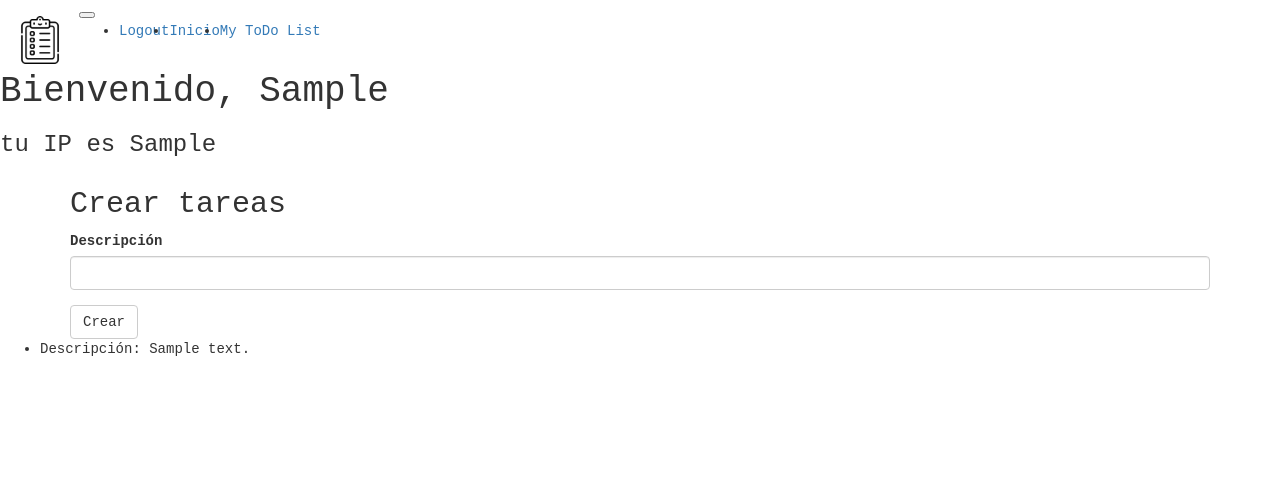
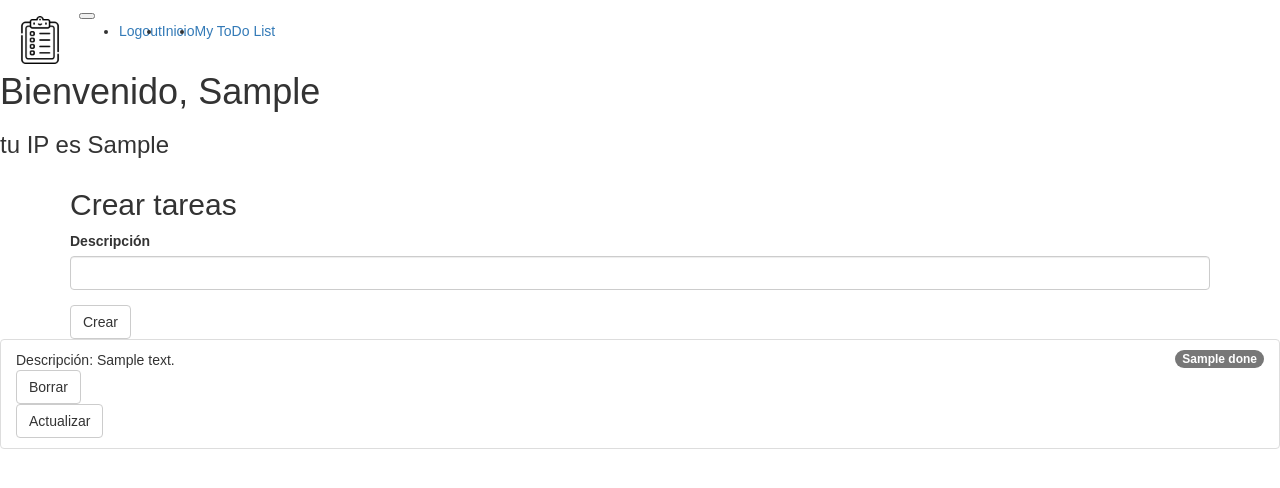
Before and after one commit to julianf-dev/TODO-Flask, a Flask app: template app/templates/hello.html in a window 1280 px wide. Shown: the top 488 px of the page. Run offline with Flask 2, Linux system fonts and the light colour scheme; a user stored in the database is signed in; the template is opened without the code that fills it: values that come from a table or form of the project are taken from there, most other values are stand-ins (such as "Sample title", 1, 10 or a date in 2020); some libraries are stand-ins or nearby versions.

Commit message:
Creando el update en estado bool

```diff
--- a/app/firestore_service.py
+++ b/app/firestore_service.py
@@ -34,4 +34,21 @@ def put_todo(userd_id , description):
     #COn esto llamaos la bd
     todos_collection_ref = db.collection('users').document(userd_id).collection('todos')
     #y ahora agregamos al documento de la coleccion 'todos'
-    todos_collection_ref.add({'description':description})
+    todos_collection_ref.add({'description':description, 'done':False})
+    #El done nos ayuara a saber cuando la tearea este lista o no
+
+#vamos a referencias
+
+def delete_todo(user_id, todo_id):
+    todo_ref = _get_todo_ref(user_id, todo_id)
+    todo_ref.delete()
+
+def update_todo(user_id, todo_id, done):
+    #transformamos la variable a booleana para que cambia cuando llegue al DB
+    todo_done = not bool(done)
+    todo_ref = _get_todo_ref(user_id, todo_id)
+    #Actualizamos que no es un done
+    todo_ref.update({'done': todo_done})
+
+def _get_todo_ref(user_id, todo_id):
+    return db.document('users/{}/todos/{}'.format(user_id, todo_id))
--- a/app/forms.py
+++ b/app/forms.py
@@ -1,3 +1,4 @@
+from flask.app import Flask
 from flask_wtf import FlaskForm
 from wtforms.fields import StringField, PasswordField
 from wtforms.fields.simple import SubmitField
@@ -18,3 +19,10 @@ class TodoForm(FlaskForm):
     #Plantilla de los FlaskForm
     description = StringField('Descripción',validators=[DataRequired()])
     submit = SubmitField('Crear')
+
+#Aqui hacemos el botón para borrar y esta forma la enviaremos a los diferentes parametros
+class DeleteTodoForm(FlaskForm):
+    submit = SubmitField('Borrar')
+
+class UpdateTodoForm(FlaskForm):
+    submit  = SubmitField('Actualizar')
--- a/app/static/css/main.css
+++ b/app/static/css/main.css
@@ -1,5 +1,5 @@
 html * {
-    font-family:  'Courier New', Courier, monospace;
+    font-family:  Arial, Helvetica, sans-serif;
 }
 
 img{
--- a/app/templates/hello.html
+++ b/app/templates/hello.html
@@ -29,11 +29,11 @@
         <!--renderiamos-->
         {{ wtf.quick_form(todo_form)}}
     </div>
-    <ul>
-        {% for todo in todos%}
-        <!-- La sintaxis par avariables es doble llave aqui aplicamos la macro previamente utilizada-->
-        <!-- Renderiar una macro-->
-            {{ macros.render_todo(todo) }}
+    <ul class="list-group">
+        {% for todo in todos %}
+                <!-- La sintaxis para variables es doble llave aqui aplicamos la macro previamente utilizada-->
+                <!-- Renderiar una macro enviando el todo y los delete-->
+            {{ macros.render_todo(todo, delete_form, update_form) }}
         {% endfor %}
     </ul>
 {% endblock  %}
--- a/app/templates/macros.html
+++ b/app/templates/macros.html
@@ -1,5 +1,13 @@
-<!-- Después dele macro va el nombre y el parametro-->
-{% macro render_todo(todo) %}
-    <!-- Como viene como SnapShot debemos convertirlo a un diciconario-->
-    <li>Descripción: {{ todo.to_dict().description }} </li>
+{% import 'bootstrap/wtf.html' as wtf %}
+
+{% macro render_todo(todo, delete_form, update_form) %}
+        <!-- Después dele macro va el nombre y el parametro-->
+        <!-- Como viene como SnapShot debemos convertirlo a un -->
+        <!--Vamos a renderenciar el False del delete-->
+        <li class="list-group-item d-flex justify-content-between align-items-center">
+            Descripción: {{ todo.to_dict().description }}
+            <span class="badge bg-primary rounded-pill">{{ todo.to_dict().done }} </span>
+            {{ wtf.quick_form(delete_form, action=url_for('delete', todo_id = todo.id)) }}
+            {{ wtf.quick_form(update_form, action=url_for('update', todo_id = todo.id, done=todo.to_dict().done)) }}
+        </li>
 {% endmacro %}
--- a/main.py
+++ b/main.py
@@ -1,39 +1,45 @@
-#variable de ambiente: set FLASK_APP=main.py
+# variable de ambiente: set FLASK_APP=main.py
 import unittest
-from flask import  request, render_template, make_response, redirect,session
+from flask import request, render_template, make_response, redirect, session
 from flask.helpers import flash, url_for
 from flask_login import login_required, current_user
 
 from app import create_app
-from app.firestore_service import  get_todos, put_todo
-from app.forms import TodoForm
-#Instanciamos nuestra app
+from app.firestore_service import get_todos, put_todo, delete_todo, update_todo
+from app.forms import DeleteTodoForm, TodoForm, UpdateTodoForm
+# Instanciamos nuestra app
 app = create_app()
 """ todos =  ['Comprar café', 'Envíar solicitud de compra', 'Entregar video'] """
 
 
-#command line interfaces
+# command line interfaces
 @app.cli.command()
 def test():
-    #Implemetnacion unitest
+    # Implemetnacion unitest
     tests = unittest.TestLoader().discover('test')
     unittest.TextTestRunner().run(tests)
 
-#Manage erros . (Error handler)
+# Manage erros . (Error handler)
+
+
 @app.errorhandler(404)
 def not_found(error):
     return render_template('404.html', error=error)
 
-#Manage erroes. (Error handler)
+# Manage erroes. (Error handler)
+
+
 @app.errorhandler(500)
 def server_error(error):
     return render_template('500.html', error=error)
 
-#va a ir a la ruta hello
+# va a ir a la ruta hello
+
+
 @app.route('/')
 def index():
     user_ip = request.remote_addr
-    #Creamos una respuesta
+    # Creamos una respuesta
     response = make_response(redirect('/hello'))
     """ #Creamos una cookin para obtener la ip desde la cookie del navegador
     response.set_cookie('user_ip', user_ip) """
@@ -42,41 +48,64 @@ def index():
 
 # Creamos nuestra primera ruta
 # Debemos especificar los parametros con permisos(get y post)
+
+
 @app.route('/hello', methods=['GET', 'POST'])
 @login_required
-#Los decaoradores en python tienen orden (protejemos la ruta dell login)
+# Los decaoradores en python tienen orden (protejemos la ruta dell login)
 def hello():
     user_ip = session.get('user_ip')
-    #Le estamos diciendo que busque en templates el fichero de hello.html y enviamos la variable
+    # Le esta48mos diciendo que busque en templates el fichero de hello.html y enviamos la variable
     username = current_user.id
-    #Creamos una nueva instancia de los formularios de TodoForm
+
+    # Creamos una nueva instancia de los formularios de TodoForm
     todo_form = TodoForm()
 
-    #Vamos a recibir lo del todo_form
+    # Agregamos la forma del delete
+    delete_form = DeleteTodoForm()
+
+    # Agregamos el form del upadte
+    update_form = UpdateTodoForm()
+
+    context = {
+        'user_ip': user_ip,
+        # Si el username se encuentra en firebase traer los todo
+        'todos': get_todos(user_id=username),
+        'username': username,
+        'todo_form': todo_form,
+        'delete_form': delete_form,
+        'update_form' : update_form,
+    }
+
+    # Vamos a recibir lo del todo_form
     if todo_form.validate_on_submit():
-        #No se puede pponer un argumento sin nombre después de otro que si tiene nombre
-        #Lo que hacemos es enviar el id de usuario y la data o información del todo form del usuario
-        put_todo(userd_id=username,description= todo_form.description.data)
+        # No se puede pponer un argumento sin nombre después de otro que si tiene nombre
+        # Lo que hacemos es enviar el id de usuario y la data o información del todo form del usuario
+        put_todo(userd_id=username, description=todo_form.description.data)
 
         flash('La tarea se creo correctamente')
 
-        #redirijimos el usuario de nuevo a hello
+        # redirijimos el usuario de nuevo a hello
 
         return redirect(url_for('hello'))
 
-    context = {
-        'user_ip' : user_ip,
-        #Si el username se encuentra en firebase traer los todo
-        'todos' : get_todos(user_id=username),
-        'username' : username,
-        'todo_form' : todo_form
-        }
-
-    #Para no pasar todas las variables la almacenamos en una variable cotext y la pasamos como varios argumentos
-    return render_template('hello.html',  **context)
-
-if __name__ == '__main__':
-    app.run()
+    # Para no pasar todas las variables la almacenamos en una variable cotext y la pasamos como varios argumentos
+    return render_template('hello.html', **context)
 
 
-#Macros (Pedazos de codigo reutilizables en el codigo) (ver templates/macros.html)
+# La ruta para validar las tareas (Rutas dinamicas de flask)
+@app.route('/todos/delete/<todo_id>', methods=['POST'])
+def delete(todo_id):
+    user_id = current_user.id
+    delete_todo(user_id=user_id, todo_id=todo_id)
+
+    return redirect(url_for('hello'))
+
+@app.route('/todos/update/<todo_id>,<int:done>', methods=['POST'])
+def update(todo_id, done):
+    #Este paremtro se va forzar que sea un número
+    user_id = current_user.id
+    #Estamos obteniendo el switch de la respuesta
+    update_todo(user_id = user_id,todo_id=todo_id, done= done)
+# Macros (Pedazos de codigo reutilizables en el codigo) (ver templates/macros.html)
+    return redirect(url_for('hello'))
```
Also changed, not shown: Otros.txt (deleted, +0 -21 lines).
